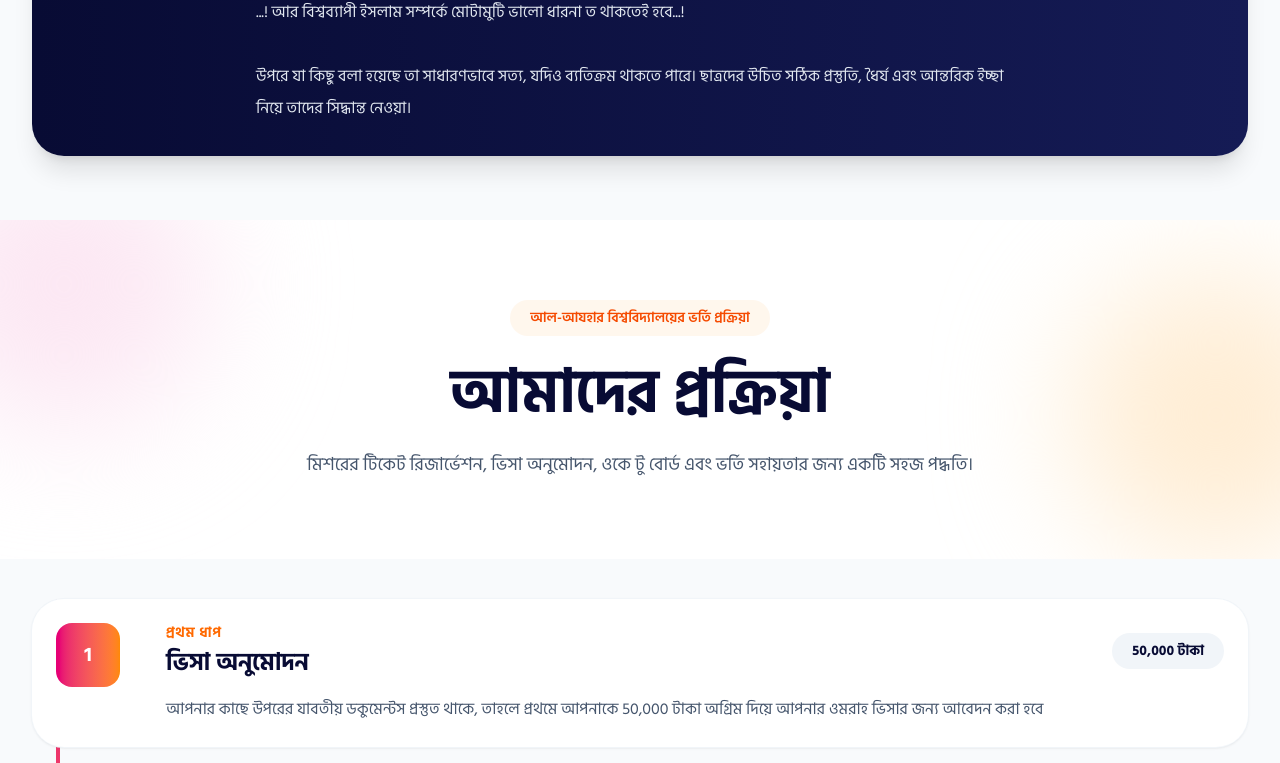
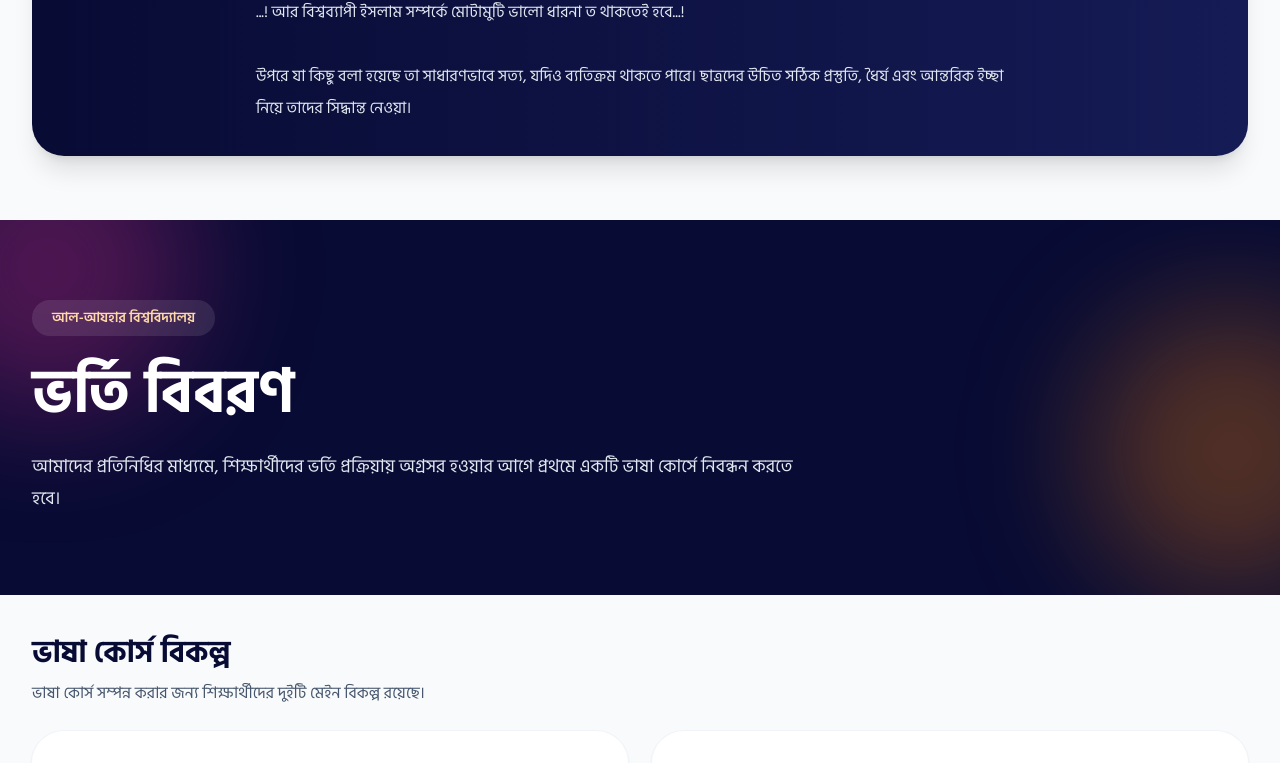
Before and after one commit to BabriWala/azhari-travels, a Next.js app: page /al-azhar-university in a window 1280 px wide. Shown: the part 5330-6093 px from the top of the page. Built offline with nearby package versions, Linux system fonts and the light colour scheme; no server answers.

Commit message:
processing off

```diff
--- a/src/app/al-azhar-university/page.tsx
+++ b/src/app/al-azhar-university/page.tsx
@@ -25,7 +25,7 @@
             <AlAzharPackagePage></AlAzharPackagePage>
             <AlAzharAdmissionDocuments></AlAzharAdmissionDocuments>
             <AlAzharNotSuitablePage></AlAzharNotSuitablePage>
-            <ProcessingSystemPage></ProcessingSystemPage>
+            {/* <ProcessingSystemPage></ProcessingSystemPage> */}
             <AdmissionDetailsPage></AdmissionDetailsPage>
             <ImportantNotesPage></ImportantNotesPage>
             <ScholarshipsExpensesPage></ScholarshipsExpensesPage>
```
